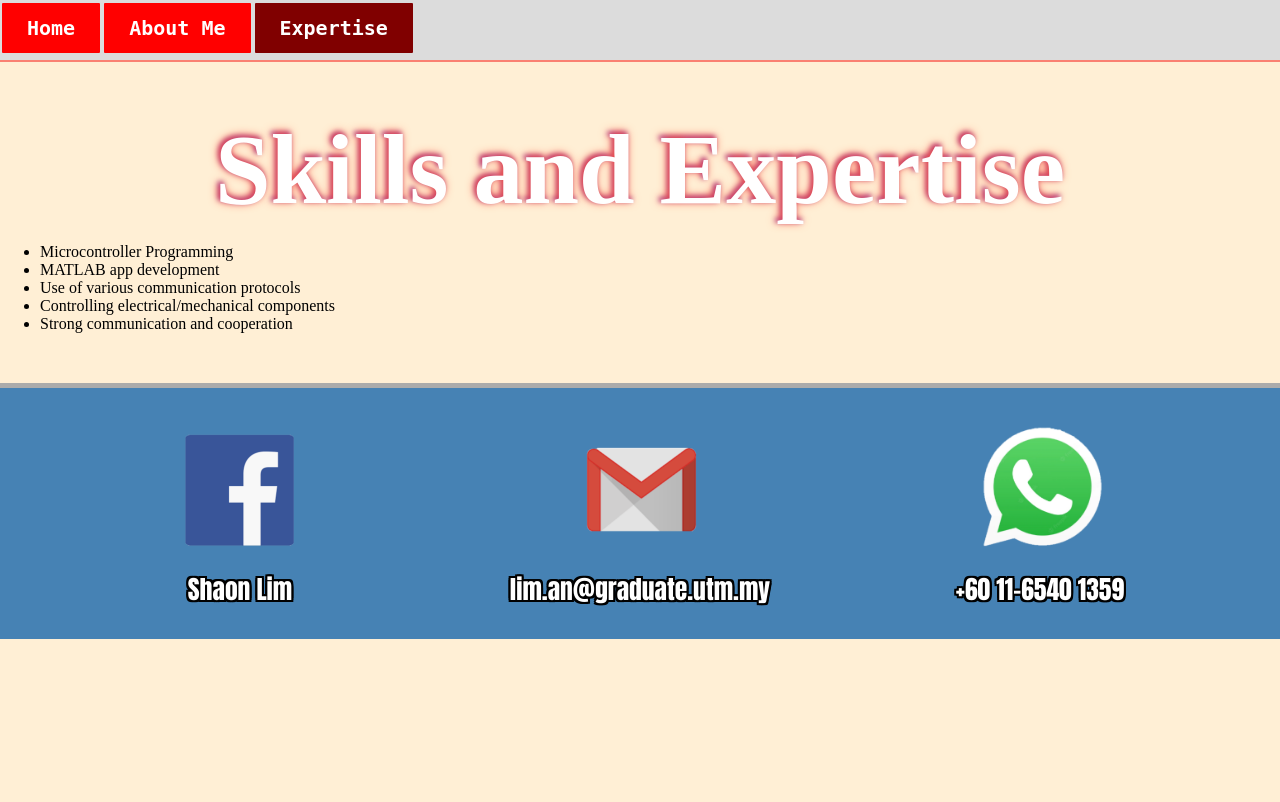
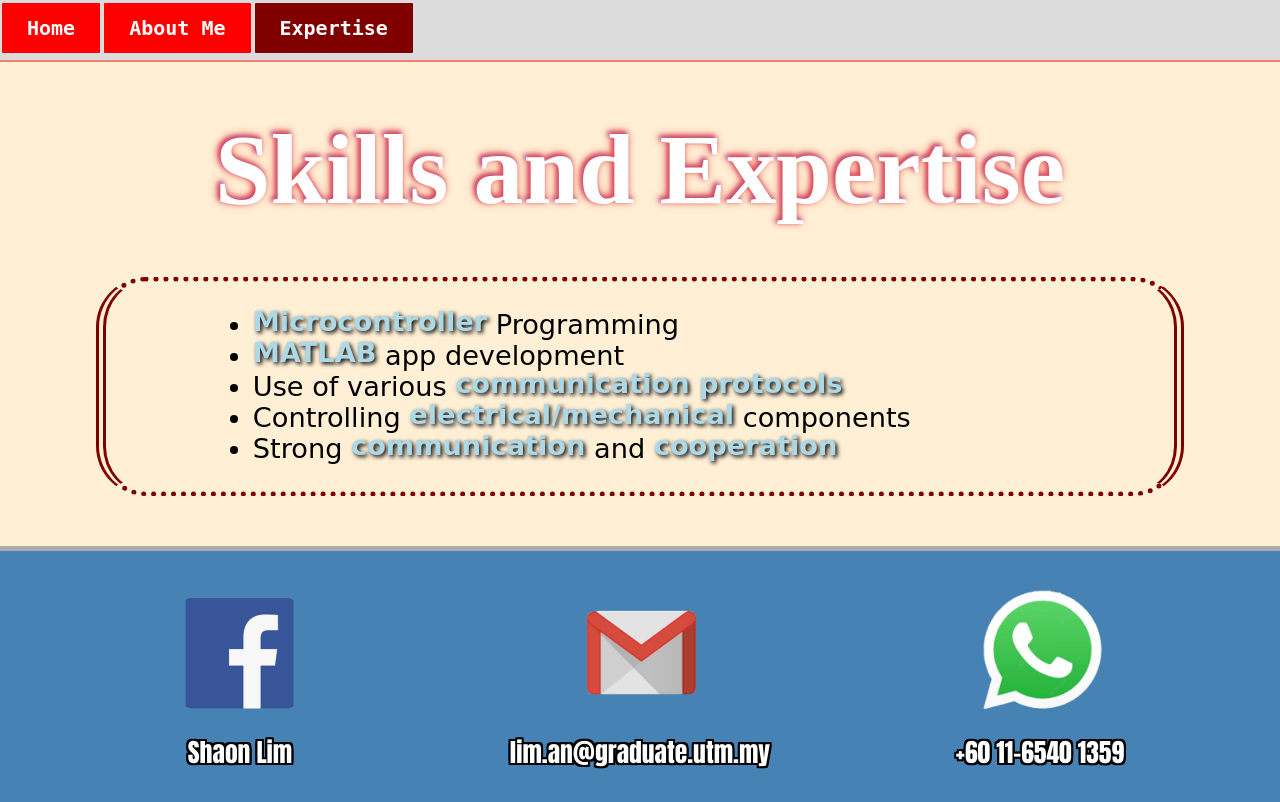
Before and after one commit to Shaon-X/cv-lim-sa, a PHP site: page /expertise.html in a window 1280 px wide. Before the commit the page ends 639 px from the top, so only its background shows below. Run offline with PHP 8.4, Linux system fonts and the light colour scheme.

Commit message:
Add files via upload

```diff
--- a/style.css
+++ b/style.css
@@ -217,6 +217,7 @@ a{
   z-index: -5
 }
 
+
 .footer{
   width: 100%;
   height: 20vw;
@@ -269,3 +270,48 @@ a{
   border-radius: 30px;
   vertical-align: middle;
 }
+
+@keyframes popup {
+  from {
+    width: 0;
+    height: 0;
+    font-size: 0;
+    margin-bottom: 100%;
+  }
+  to {
+    width: 85%;
+    height: auto;
+    font-size: 100%;
+    margin-bottom: 0px;
+  }
+}
+
+.popupBox{
+  width: 85%;
+  height: auto;
+  vertical-align: middle;
+  margin: auto;
+  font-size: 100%;
+  border-radius: 50px;
+  border-top: dotted 5px maroon;
+  border-bottom: dotted 5px maroon;
+  border-left: double 10px maroon;
+  border-right: double 10px maroon;
+  margin-top: 50px;
+  animation-name: popup;
+  animation-duration: 1s;
+}
+
+.popupBox ul{
+  margin-left: 10%;
+  font-size: 170%;
+  font-family: "comic sans ms";
+}
+
+.popupBox ul li span{
+  color: lightblue;
+  text-shadow: 2px 2px 4px black;
+  font-weight: bold;
+  position: relative;
+  bottom: 3px;
+}
```
